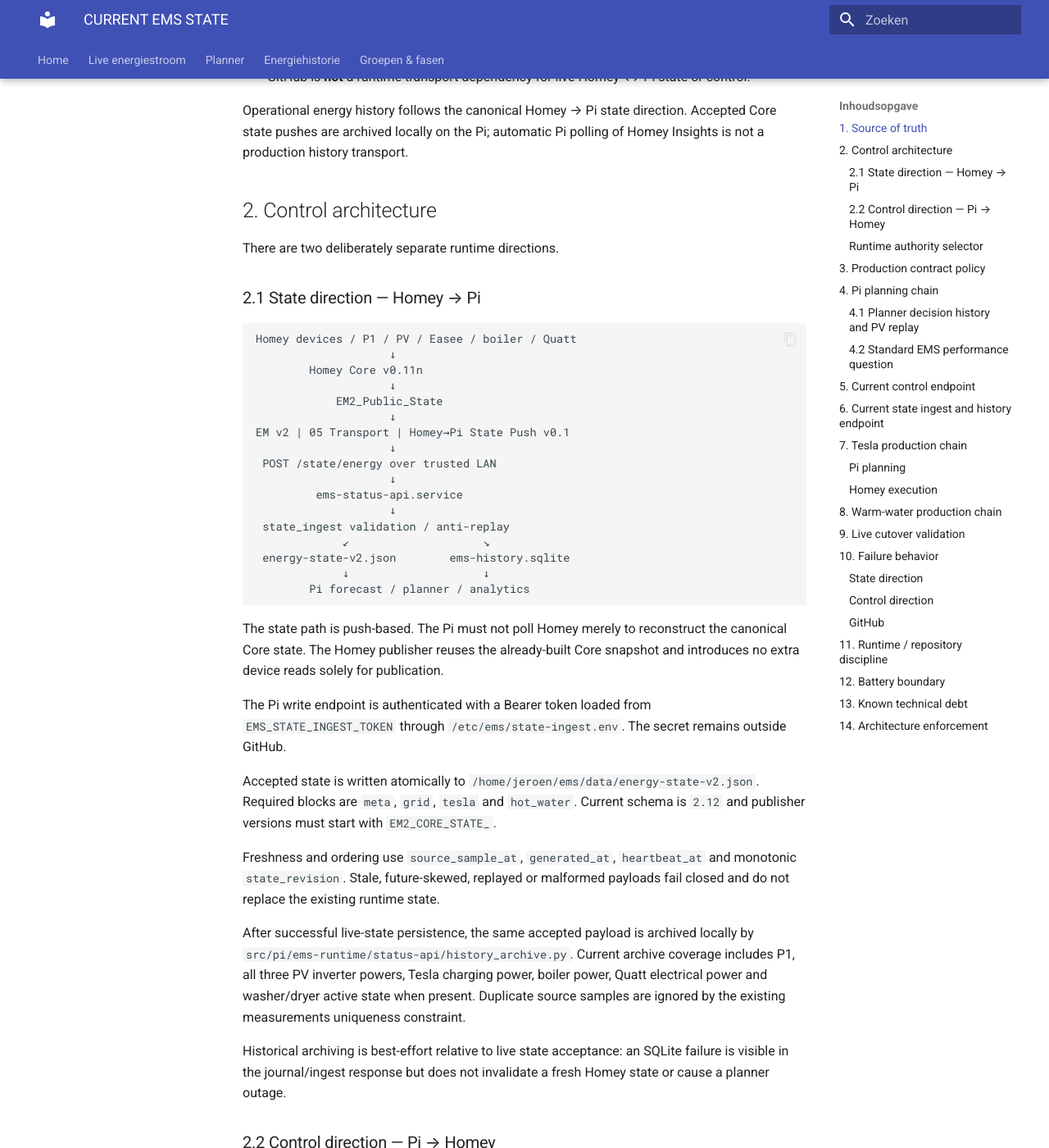
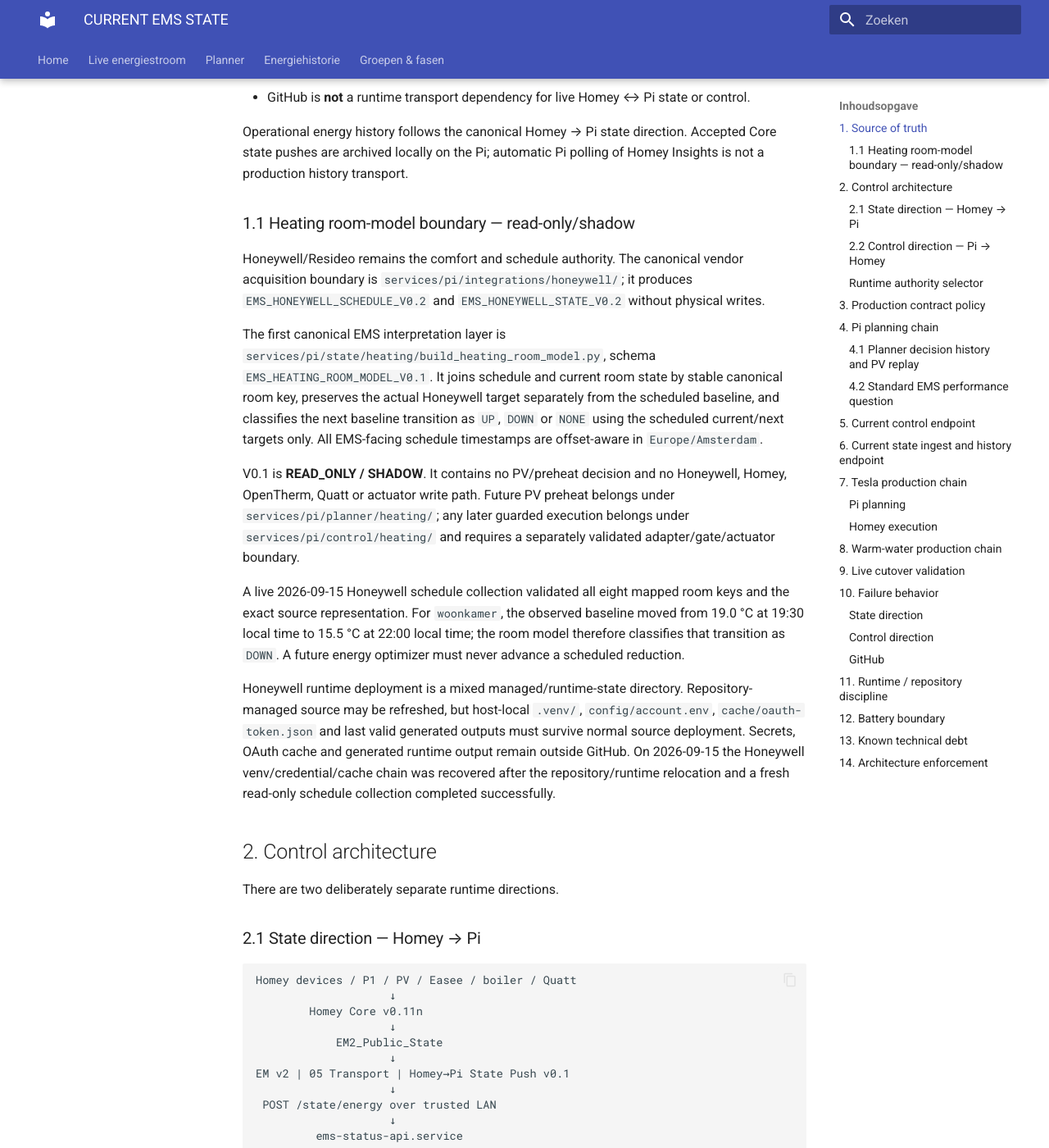
Before and after one commit to OnsKasteeltje/homey-energy-manual, an MkDocs documentation site: the page built from docs/architecture/CURRENT-EMS-STATE.md, in a window 1280 px wide and 1400 px high, scrolled down 905 px. Shown: the whole window at 82% size. Built offline with MkDocs 1.6.1 and Material for MkDocs 9.7.7, drawn with Linux system fonts in a browser that asks for light colours; some of the changed text lies outside the part shown.

Commit message:
docs(architecture): record heating room model v0.1 state boundary

```diff
--- a/docs/architecture/CURRENT-EMS-STATE.md
+++ b/docs/architecture/CURRENT-EMS-STATE.md
@@ -4,8 +4,8 @@
 >
 > This file describes the intended current operational architecture and logic. Architecture-sensitive runtime, planner, systemd, contract-policy and Homey/Pi responsibility changes must update this document in the same release range.
 
-**Status date:** 2026-09-14
-**Verified against:** GitHub `main`, current Pi control architecture, 2026-09-13 Homey/Pi production validation and 2026-09-14 history-chain incident analysis
+**Status date:** 2026-09-15
+**Verified against:** GitHub `main`, current Pi control architecture, 2026-09-13 Homey/Pi production validation, 2026-09-14 history-chain incident analysis and 2026-09-15 Honeywell read-only schedule recovery/validation
 **Repository:** `OnsKasteeltje/homey-energy-manual`
 **Primary runtime host:** Raspberry Pi `ems-pi`
 
@@ -23,6 +23,18 @@
 - GitHub is **not** a runtime transport dependency for live Homey ↔ Pi state or control.
 
 Operational energy history follows the canonical Homey → Pi state direction. Accepted Core state pushes are archived locally on the Pi; automatic Pi polling of Homey Insights is not a production history transport.
+
+### 1.1 Heating room-model boundary — read-only/shadow
+
+Honeywell/Resideo remains the comfort and schedule authority. The canonical vendor acquisition boundary is `services/pi/integrations/honeywell/`; it produces `EMS_HONEYWELL_SCHEDULE_V0.2` and `EMS_HONEYWELL_STATE_V0.2` without physical writes.
+
+The first canonical EMS interpretation layer is `services/pi/state/heating/build_heating_room_model.py`, schema `EMS_HEATING_ROOM_MODEL_V0.1`. It joins schedule and current room state by stable canonical room key, preserves the actual Honeywell target separately from the scheduled baseline, and classifies the next baseline transition as `UP`, `DOWN` or `NONE` using the scheduled current/next targets only. All EMS-facing schedule timestamps are offset-aware in `Europe/Amsterdam`.
+
+V0.1 is **READ_ONLY / SHADOW**. It contains no PV/preheat decision and no Honeywell, Homey, OpenTherm, Quatt or actuator write path. Future PV preheat belongs under `services/pi/planner/heating/`; any later guarded execution belongs under `services/pi/control/heating/` and requires a separately validated adapter/gate/actuator boundary.
+
+A live 2026-09-15 Honeywell schedule collection validated all eight mapped room keys and the exact source representation. For `woonkamer`, the observed baseline moved from 19.0 °C at 19:30 local time to 15.5 °C at 22:00 local time; the room model therefore classifies that transition as `DOWN`. A future energy optimizer must never advance a scheduled reduction.
+
+Honeywell runtime deployment is a mixed managed/runtime-state directory. Repository-managed source may be refreshed, but host-local `.venv/`, `config/account.env`, `cache/oauth-token.json` and last valid generated outputs must survive normal source deployment. Secrets, OAuth cache and generated runtime output remain outside GitHub. On 2026-09-15 the Honeywell venv/credential/cache chain was recovered after the repository/runtime relocation and a fresh read-only schedule collection completed successfully.
 
 ## 2. Control architecture
 
@@ -387,7 +399,7 @@
 
 Production `deploy/systemd/` must contain only units that remain valid for the intended runtime architecture. Obsolete automatic Homey pollers or alternative control writers must not remain deployable production timers.
 
-New Pi history functionality uses the target repository structure under `services/pi/history/`. The active planner remains temporarily in `src/pi/ems-runtime/planner/` because moving that production path would require coordinated systemd, deployment and runtime-path migration and would add unrelated cutover risk. This is an explicit `touch it, place it correctly` migration decision rather than a new legacy placement.
+New Pi history functionality uses the target repository structure under `services/pi/history/`. New canonical room-heating interpretation uses `services/pi/state/heating/`. The active planner remains temporarily in `src/pi/ems-runtime/planner/` because moving that production path would require coordinated systemd, deployment and runtime-path migration and would add unrelated cutover risk. This is an explicit `touch it, place it correctly` migration decision rather than a new legacy placement.
 
 ## 12. Battery boundary
 
@@ -402,6 +414,7 @@
 - `ems-performance` V0.1 provides a measured-performance report plus an unconstrained same-energy upper bound; the dedicated constrained replay optimiser is still future work and must not be implied by the V0.1 score.
 - Legacy backfill collectors (`collect_homey_insights.py`, `EM2_Day_History` tooling) remain in source for explicit recovery/diagnostics but are not production live collectors.
 - Legacy `publish_pi_control_intent.py` remains in source as compatibility/history code but must not have a production systemd writer while the Homey PI Bridge is authoritative.
+- Honeywell source deployment must preserve host-local venv, credentials and OAuth cache; this invariant now needs deployment-path regression coverage so a future source relocation cannot repeat the 2026-09-15 recovery incident.
 
 ## 14. Architecture enforcement
 
@@ -419,6 +432,7 @@
 - hardened planner decisions are archived locally for retrospective replay without becoming a control-path dependency;
 - planner-history capture must use planner-owned frozen decision output and must not re-read mutable live state after plan generation;
 - new Pi history code is placed under the target `services/pi/history/` structure and included in deployment/drift validation;
+- new canonical room-heating interpretation is placed under `services/pi/state/heating/` and remains read-only/shadow until separately validated planning/control layers exist;
 - the standardized `ems-performance` command uses both canonical histories and explicitly distinguishes unconstrained upper-bound benchmarking from a future constrained replay optimum;
 - no automatic production timers for legacy Homey Insights/day-history polling;
 - no automatic Pi-side Homey control publisher while the Homey PI Bridge owns `/control/current` consumption.
```
